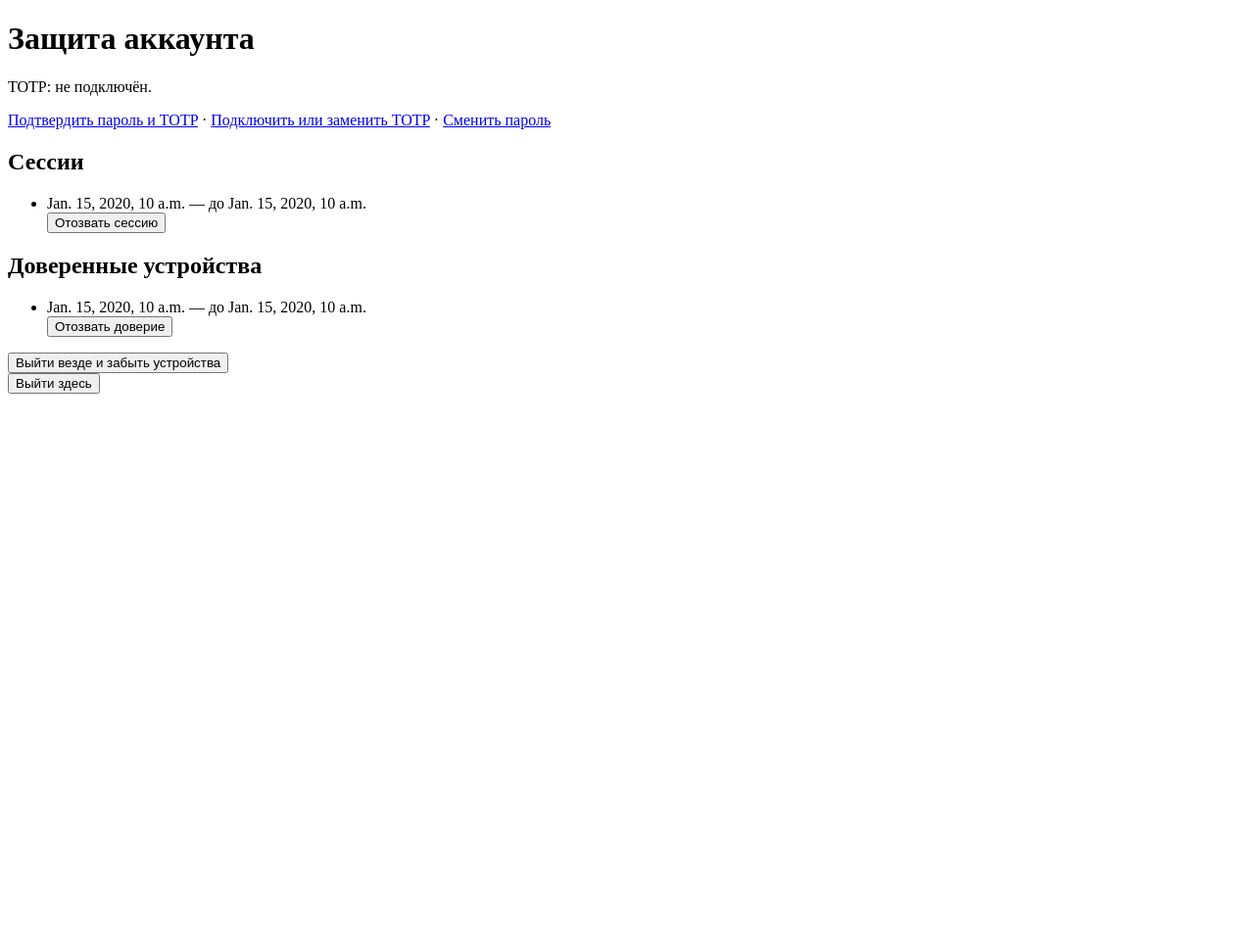
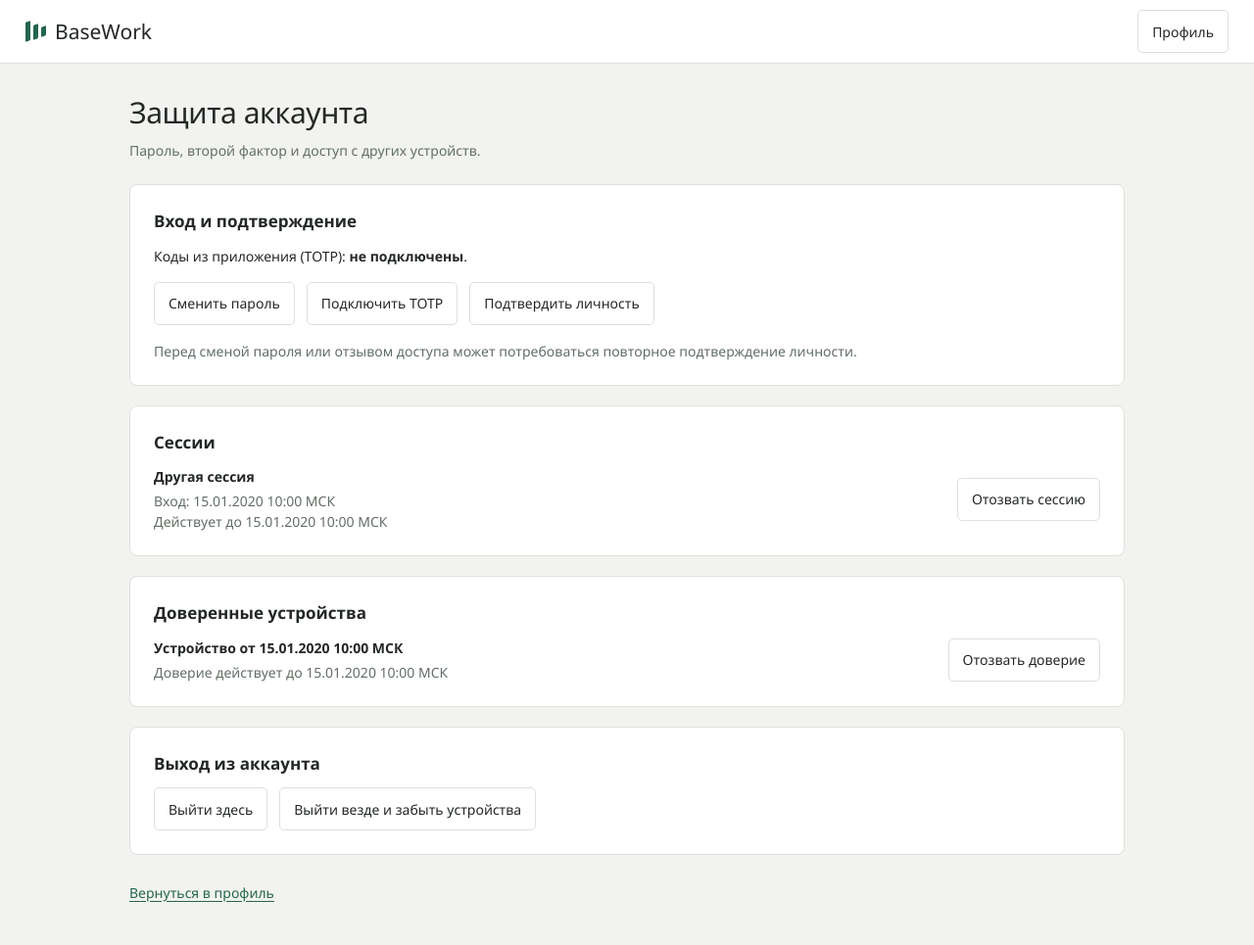
Before and after one commit to olegnikitov062/marketplace-workspace, a Django app: template backend/account_security/templates/account_security/panel.html in a window 1280 px wide. Shown: the whole page at 98% size. Before the commit the page ends 402 px from the top, so only its background shows below. Run offline with Django 4.2, Linux system fonts and the light colour scheme; the template is opened without the code that fills it: most values are stand-ins (such as "Sample title", 1, 10 or a date in 2020).

Commit message:
Оформить защиту аккаунта и добавить значок BaseWork

```diff
--- /dev/null
+++ b/backend/account_security/templates/account_security/base.html
@@ -0,0 +1,78 @@
+<!doctype html>
+<html lang="ru">
+<head>
+  <meta charset="utf-8">
+  <meta name="viewport" content="width=device-width, initial-scale=1">
+  <meta name="referrer" content="same-origin">
+  <meta name="theme-color" content="#f2f3f0">
+  <link rel="icon" type="image/svg+xml" href="/basework-icon.svg">
+  <title>{% block title %}Защита аккаунта{% endblock %} — BaseWork</title>
+  <script>
+    try {
+      const value = localStorage.getItem('basework.theme.v1');
+      document.documentElement.dataset.theme = value === 'light' || value === 'dark' ? value : matchMedia('(prefers-color-scheme: dark)').matches ? 'dark' : 'light';
+    } catch { document.documentElement.dataset.theme = matchMedia('(prefers-color-scheme: dark)').matches ? 'dark' : 'light'; }
+    document.querySelector('meta[name="theme-color"]').content = document.documentElement.dataset.theme === 'dark' ? '#171d19' : '#f2f3f0';
+  </script>
+  <style>
+    :root { font: 14px/1.5 'Segoe UI Variable', 'Segoe UI', Arial, sans-serif; color-scheme: light; --canvas: #f2f3f0; --surface: #fff; --subtle: #f0f2ee; --text: #232825; --muted: #626e65; --line: #dce1da; --accent: #24654e; --error: #9a2925; }
+    :root[data-theme='dark'] { color-scheme: dark; --canvas: #171d19; --surface: #202822; --subtle: #29312a; --text: #edf1e8; --muted: #adb9aa; --line: #3b473c; --accent: #a7cfb5; --error: #ffb4ab; }
+    * { box-sizing: border-box; }
+    body { margin: 0; color: var(--text); background: var(--canvas); }
+    a { color: var(--accent); text-underline-offset: 3px; }
+    button, input { font: inherit; }
+    :focus-visible { outline: 3px solid var(--accent); outline-offset: 3px; }
+    .topbar { display: flex; align-items: center; justify-content: space-between; flex-wrap: wrap; gap: 12px; min-height: 64px; padding: 10px 26px; background: var(--surface); border-bottom: 1px solid var(--line); }
+    .brand { display: inline-flex; align-items: center; gap: 9px; min-height: 44px; font: 21px Bahnschrift, 'Segoe UI', sans-serif; color: var(--text); text-decoration: none; }
+    .brand-mark { display: flex; align-items: center; gap: 3px; width: 21px; height: 25px; }
+    .brand-mark i { width: 5px; height: 20px; border-radius: 1px; background: var(--accent); transform: skewY(-20deg); }
+    .brand-mark i:nth-child(2) { height: 15px; }
+    .brand-mark i:nth-child(3) { height: 10px; }
+    main { width: min(100%, 1080px); margin: 0 auto; padding: 32px; }
+    main.narrow { max-width: 520px; }
+    h1 { margin: 0 0 10px; font: 550 30px/1.2 Bahnschrift, 'Segoe UI', sans-serif; letter-spacing: -.45px; }
+    h2 { margin: 0 0 12px; font-size: 17px; }
+    p { margin: 0 0 16px; }
+    .intro, .muted, .helptext { color: var(--muted); }
+    .intro { margin-bottom: 24px; }
+    .section { padding: 24px; margin-top: 20px; border: 1px solid var(--line); border-radius: 8px; background: var(--surface); }
+    .section > :last-child { margin-bottom: 0; }
+    .actions { display: flex; align-items: center; flex-wrap: wrap; gap: 12px; }
+    .button, button { display: inline-flex; align-items: center; justify-content: center; min-height: 44px; padding: 10px 14px; border: 1px solid var(--line); border-radius: 5px; background: var(--surface); color: var(--text); font: inherit; text-decoration: none; text-align: center; cursor: pointer; }
+    .button:hover, button:hover { background: var(--subtle); }
+    button:disabled { opacity: .65; cursor: wait; }
+    .primary { border-color: var(--accent); }
+    .records { list-style: none; margin: 0; padding: 0; }
+    .record { display: flex; align-items: center; justify-content: space-between; gap: 16px; padding: 16px 0; border-top: 1px solid var(--line); }
+    .record:first-child { padding-top: 0; border-top: 0; }
+    .record:last-child { padding-bottom: 0; }
+    .record p { margin: 4px 0 0; color: var(--muted); }
+    .record form { flex-shrink: 0; }
+    .field { margin-bottom: 18px; }
+    label { display: block; margin-bottom: 6px; font-weight: 600; }
+    input:not([type=hidden]):not([type=checkbox]):not([type=radio]), select { width: 100%; min-height: 44px; padding: 10px 12px; border: 1px solid var(--line); border-radius: 5px; background: var(--surface); color: var(--text); }
+    input[type=checkbox], input[type=radio] { accent-color: var(--accent); }
+    .checkbox label { display: inline; font-weight: 400; }
+    .checkbox input { margin-right: 8px; }
+    .errorlist { list-style: none; padding: 0; margin: 6px 0 14px; color: var(--error); }
+    .helptext { display: block; margin-top: 6px; font-size: 13px; }
+    .back { display: inline-flex; align-items: center; min-height: 44px; margin-top: 16px; }
+    .codes { display: grid; grid-template-columns: repeat(2, minmax(0, 1fr)); gap: 12px; padding: 0; list-style: none; }
+    code { overflow-wrap: anywhere; }
+    .qr { display: block; max-width: 100%; height: auto; margin-bottom: 20px; background: white; padding: 12px; }
+    .action-hint { margin-top: 16px; color: var(--muted); }
+    #action-status { margin-top: 16px; color: var(--muted); }
+    #action-status:empty { margin: 0; }
+    @media (max-width: 600px) { .topbar { padding: 8px 16px; } main { padding: 24px 16px; } h1 { font-size: 27px; } .section { padding: 20px 16px; } .record { align-items: flex-start; flex-direction: column; } }
+    @media (forced-colors: active) { .brand-mark i { background: CanvasText; } }
+  </style>
+</head>
+<body>
+  <header class="topbar">
+    <a class="brand" href="/basework/" aria-label="BaseWork, рабочий стол"><span class="brand-mark" aria-hidden="true"><i></i><i></i><i></i></span><span translate="no">BaseWork</span></a>
+    <a class="button" href="/basework/profile">Профиль</a>
+  </header>
+  <main class="{% block width %}{% endblock %}">{% block content %}{% endblock %}</main>
+  {% block scripts %}{% endblock %}
+</body>
+</html>
--- a/backend/account_security/templates/account_security/panel.html
+++ b/backend/account_security/templates/account_security/panel.html
@@ -1,9 +1,80 @@
-<!doctype html><html lang="ru"><meta charset="utf-8"><meta name="viewport" content="width=device-width">
-<title>Защита аккаунта</title><main><h1>Защита аккаунта</h1>
-<p>TOTP: {% if mfa_enabled %}подключён{% else %}не подключён{% endif %}.{% if mfa_required %} Обязателен для владельца.{% endif %}</p>
-<p><a href="/auth/security/confirm/">Подтвердить пароль и TOTP</a> · <a href="/auth/mfa/setup/">Подключить или заменить TOTP</a> · <a href="/auth/security/password/">Сменить пароль</a></p>
-<h2>Сессии</h2><ul>{% for session in sessions %}<li>{% if session.id == current_session_id %}<strong>Эта сессия.</strong> {% endif %}{{ session.created_at }} — до {{ session.expires_at }}<form method="post" action="{% url 'account_security:revoke-session' session.id %}">{% csrf_token %}<button type="submit">Отозвать сессию</button></form></li>{% endfor %}</ul>
-<h2>Доверенные устройства</h2><ul>{% for device in devices %}<li>{{ device.created_at }} — до {{ device.expires_at }}<form method="post" action="{% url 'account_security:revoke-device' device.id %}">{% csrf_token %}<button type="submit">Отозвать доверие</button></form></li>{% endfor %}</ul>
-{% if mfa_enabled and not mfa_required %}<form method="post" action="/auth/security/disable/">{% csrf_token %}<button type="submit">Отключить добровольный TOTP после подтверждения</button></form>{% endif %}
-<form method="post" action="/auth/security/logout-all/">{% csrf_token %}<button type="submit">Выйти везде и забыть устройства</button></form>
-<form method="post" action="/auth/logout">{% csrf_token %}<button type="submit">Выйти здесь</button></form></main></html>
+{% extends "account_security/base.html" %}
+{% load tz %}
+{% block content %}
+<h1>Защита аккаунта</h1>
+<p class="intro">Пароль, второй фактор и доступ с других устройств.</p>
+<section class="section" aria-labelledby="sign-in-title">
+  <h2 id="sign-in-title">Вход и подтверждение</h2>
+  <p>Коды из приложения (TOTP): <strong>{% if mfa_enabled %}подключены{% else %}не подключены{% endif %}</strong>.{% if mfa_required %} Второй фактор обязателен для владельца.{% endif %}</p>
+  <div class="actions">
+    <a class="button" href="/auth/security/password/">Сменить пароль</a>
+    <a class="button" href="/auth/mfa/setup/">{% if mfa_enabled %}Заменить TOTP{% else %}Подключить TOTP{% endif %}</a>
+    <a class="button" href="/auth/security/confirm/">Подтвердить личность</a>
+    {% if mfa_enabled and not mfa_required %}<form method="post" action="/auth/security/disable/" data-security-action="refresh">{% csrf_token %}<button type="submit">Отключить TOTP</button></form>{% endif %}
+  </div>
+  <p class="action-hint">Перед сменой пароля или отзывом доступа может потребоваться повторное подтверждение личности.</p>
+</section>
+{% timezone "Europe/Moscow" %}
+<section class="section" aria-labelledby="sessions-title">
+  <h2 id="sessions-title">Сессии</h2>
+  <ul class="records">
+    {% for session in sessions %}<li class="record">
+      <div><strong>{% if session.id == current_session_id %}Эта сессия{% else %}Другая сессия{% endif %}</strong><p>Вход: {{ session.created_at|date:"d.m.Y H:i" }} МСК<br>Действует до {{ session.expires_at|date:"d.m.Y H:i" }} МСК</p></div>
+      <form method="post" action="{% url 'account_security:revoke-session' session.id %}" data-security-action="{% if session.id == current_session_id %}login{% else %}refresh{% endif %}">{% csrf_token %}<button type="submit">{% if session.id == current_session_id %}Завершить эту сессию{% else %}Отозвать сессию{% endif %}</button></form>
+    </li>{% empty %}<li class="muted">Активных сессий нет.</li>{% endfor %}
+  </ul>
+</section>
+<section class="section" aria-labelledby="devices-title">
+  <h2 id="devices-title">Доверенные устройства</h2>
+  <ul class="records">
+    {% for device in devices %}<li class="record">
+      <div><strong>Устройство от {{ device.created_at|date:"d.m.Y H:i" }} МСК</strong><p>Доверие действует до {{ device.expires_at|date:"d.m.Y H:i" }} МСК</p></div>
+      <form method="post" action="{% url 'account_security:revoke-device' device.id %}" data-security-action="refresh">{% csrf_token %}<button type="submit">Отозвать доверие</button></form>
+    </li>{% empty %}<li class="muted">Доверенных устройств нет.</li>{% endfor %}
+  </ul>
+</section>
+{% endtimezone %}
+<section class="section" aria-labelledby="logout-title">
+  <h2 id="logout-title">Выход из аккаунта</h2>
+  <div class="actions">
+    <form method="post" action="/auth/logout" data-security-action="login">{% csrf_token %}<button type="submit">Выйти здесь</button></form>
+    <form method="post" action="/auth/security/logout-all/" data-security-action="login">{% csrf_token %}<button type="submit">Выйти везде и забыть устройства</button></form>
+  </div>
+</section>
+<p id="action-status" role="status" aria-live="polite" tabindex="-1"></p>
+<a class="back" href="/basework/profile">Вернуться в профиль</a>
+{% endblock %}
+{% block scripts %}
+<script>
+  let pending = false;
+  document.querySelectorAll('form[data-security-action]').forEach(form => {
+    form.addEventListener('submit', async event => {
+      event.preventDefault();
+      if (pending) return;
+      pending = true;
+      const status = document.getElementById('action-status');
+      const buttons = document.querySelectorAll('form[data-security-action] button');
+      buttons.forEach(button => { button.disabled = true; });
+      status.textContent = 'Выполняем действие…';
+      try {
+        const response = await fetch(form.action, { method: 'POST', credentials: 'same-origin', redirect: 'error', body: new URLSearchParams(new FormData(form)), signal: AbortSignal.timeout(15000) });
+        if (!response.ok) {
+          status.textContent = response.status === 403 ? 'Действие не разрешено. Подтвердите личность и повторите попытку.' : response.status === 429 ? 'Слишком много попыток. Повторите позже.' : 'Сервер не подтвердил действие. Обновите страницу и проверьте состояние.';
+          status.focus();
+          return;
+        }
+        const result = await response.json();
+        if (result.status !== 'ok') throw new Error();
+        if (form.dataset.securityAction === 'login') location.assign('/auth/basework/login');
+        else location.reload();
+      } catch {
+        status.textContent = 'Не удалось подтвердить результат. Обновите страницу и проверьте состояние перед повторной попыткой.';
+        status.focus();
+      } finally {
+        pending = false;
+        buttons.forEach(button => { button.disabled = false; });
+      }
+    });
+  });
+</script>
+{% endblock %}
--- a/frontend/index.html
+++ b/frontend/index.html
@@ -4,6 +4,7 @@
     <meta charset="UTF-8">
     <meta name="viewport" content="width=device-width, initial-scale=1">
     <meta name="theme-color" content="#f2f3f0">
+    <link rel="icon" type="image/svg+xml" href="/basework-icon.svg">
     <title>BaseWork</title>
     <script>
       try {
--- a/frontend/package.json
+++ b/frontend/package.json
@@ -6,7 +6,7 @@
   "scripts": {
     "dev": "vite --host 127.0.0.1",
     "build": "tsc --noEmit && vite build",
-    "test": "node --test tests/basework.test.mjs",
+    "test": "node --test tests/basework.test.mjs tests/security-actions.test.mjs",
     "test:fixtures": "node tests/serve-basework.mjs"
   },
   "dependencies": {
```
Also changed, not shown: backend/account_security/templates/account_security/codes.html (+12 -3 lines), backend/account_security/templates/account_security/form.html (+10 -2 lines), backend/account_security/templates/account_security/wizard.html (+10 -5 lines), backend/basework/templates/basework/login.html (+7 -36 lines), frontend/tests/security-actions.test.mjs (added, +76 -0 lines), CHANGELOG.md, frontend/public/basework-icon.svg (added).
